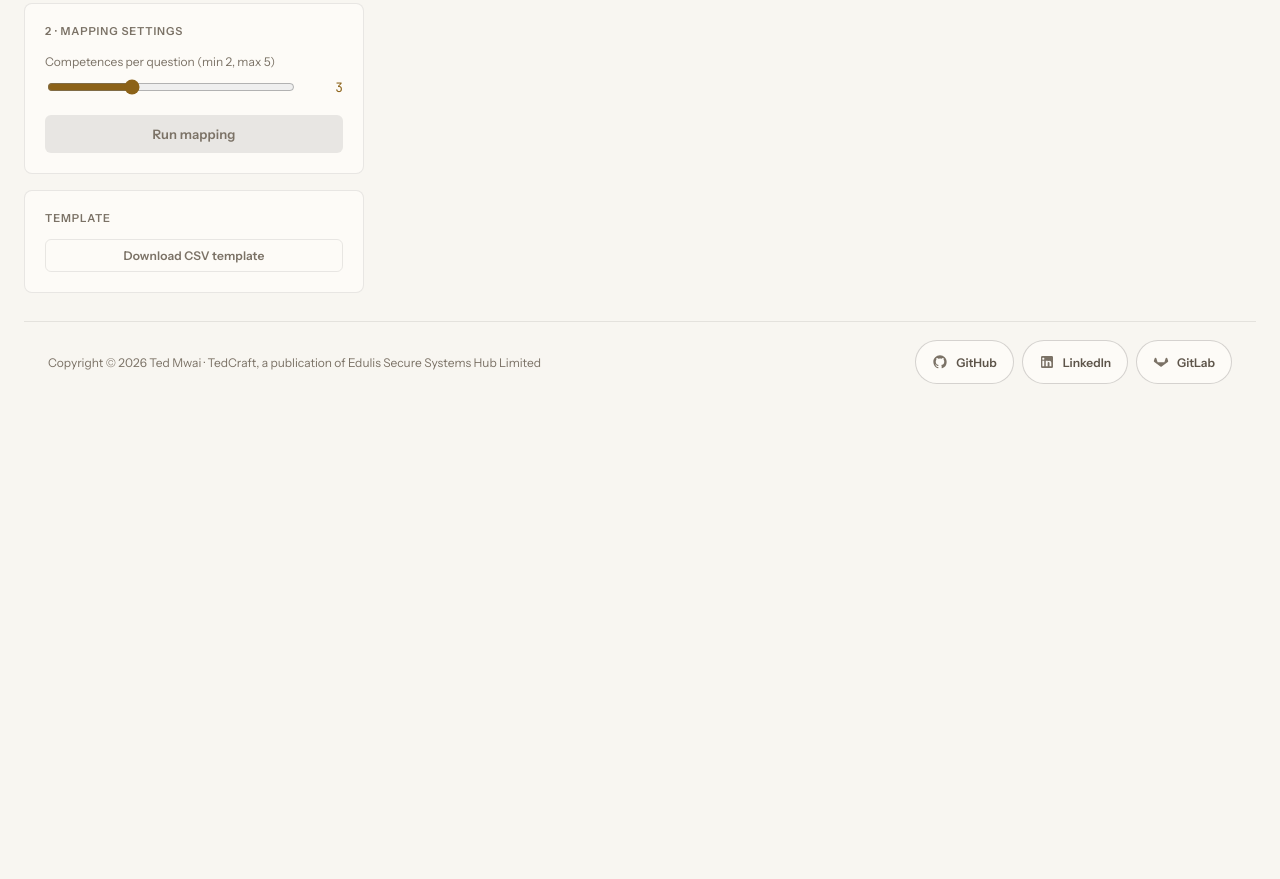
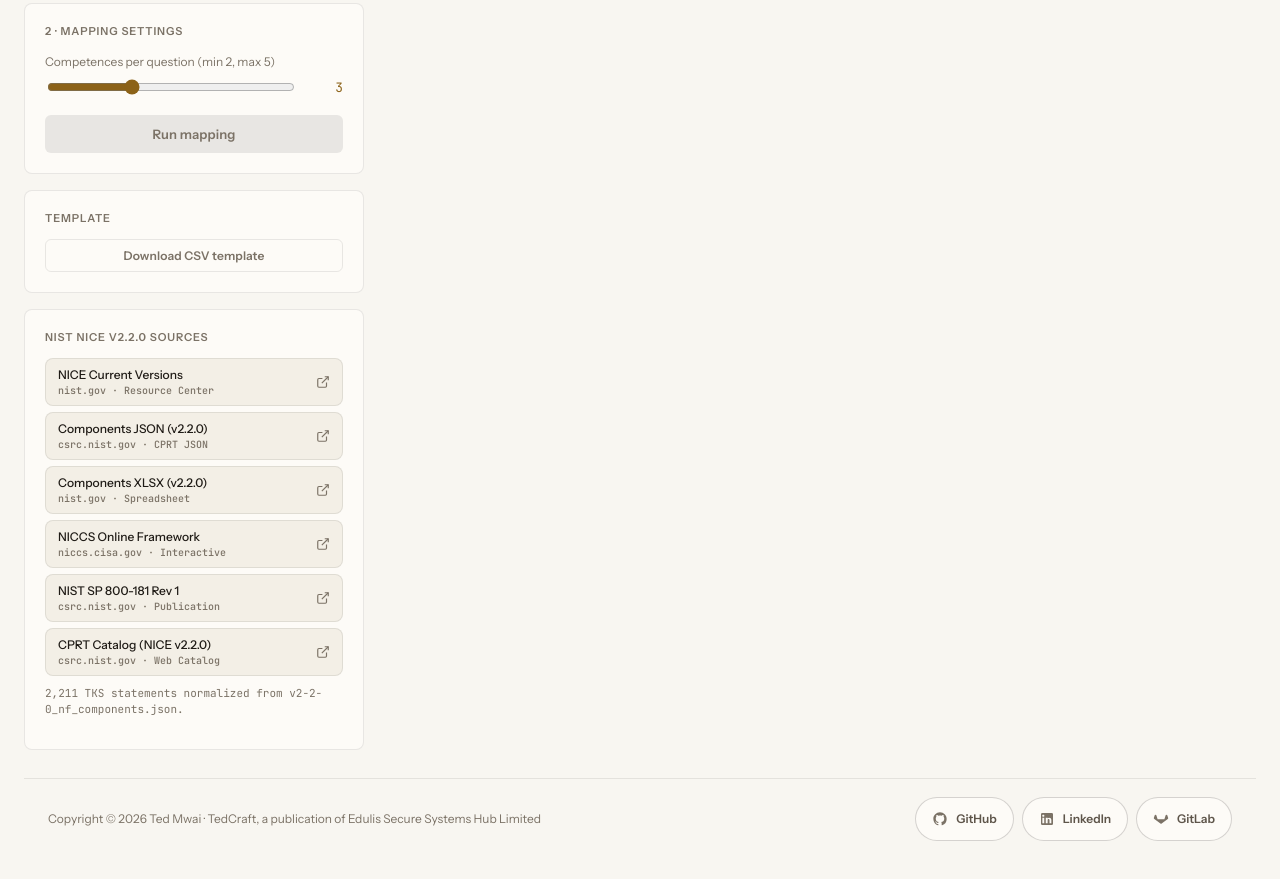
Before and after one commit to teddymwai/nice-framework-mapper, a plain HTML site: page index.html in a window 1280 px wide. Shown: the part 337-1216 px from the top of the page. Before the commit the page ends 800 px from the top, so only its background shows below. Drawn offline with nearby package versions, Linux system fonts and the light colour scheme.

Commit message:
feat(sources): add live NIST NICE v2.2.0 resource links and provenance
Why: Surface live links to NIST NICE Current Versions, CPRT v2-2-0_nf_components.json, NICE Components XLSX, CISA NICCS Online Framework, NIST SP 800-181 Rev 1, and NIST CPRT Catalog in the web UI, CLI JSON output, and README.

Trade-off: Emits framework_sources as an additive top-level key in nice_mapper.py JSON output while leaving CSV exports unchanged.

Touches: Operational Tools, Test Suites, UI & Dashboards, Docs & Trackers

```diff
--- a/index.html
+++ b/index.html
@@ -315,8 +315,59 @@ a.hig-capsule-link svg{
   visibility:visible;
   pointer-events:auto;
 }
+.source-list{
+  display:flex;
+  flex-direction:column;
+  gap:6px;
+}
+a.source-link{
+  display:flex;
+  align-items:center;
+  justify-content:space-between;
+  gap:10px;
+  min-height:44px;
+  padding:8px 12px;
+  border-radius:8px;
+  border:1px solid var(--line);
+  background:var(--surface-2);
+  color:var(--ink);
+  font-size:12px;
+  font-weight:500;
+  text-decoration:none;
+  transition:transform 120ms cubic-bezier(0.2, 0, 0, 1), border-color 150ms ease, color 150ms ease;
+}
+a.source-link:hover{
+  border-color:var(--amber);
+  color:var(--amber);
+}
+a.source-link:active{transform:scale(0.97);}
+a.source-link:focus-visible{
+  border-color:var(--amber);
+  box-shadow:0 0 0 1px var(--amber);
+  outline:none;
+}
+a.source-link .src-meta{
+  display:block;
+  font-family:var(--mono);
+  font-size:10px;
+  color:var(--ink-dim);
+  margin-top:2px;
+}
+a.source-link svg{
+  width:14px;
+  height:14px;
+  flex-shrink:0;
+  color:var(--ink-dim);
+}
+.provenance-note{
+  margin-top:10px;
+  font-family:var(--mono);
+  font-size:11px;
+  line-height:1.45;
+  color:var(--ink-dim);
+}
 @media (prefers-reduced-motion: reduce){
-  a.hig-capsule-link, #floating-tooltip{transition:none;}
+  a.hig-capsule-link, a.source-link, #floating-tooltip{transition:none;}
 }
 </style>
 </head>
@@ -503,6 +554,37 @@ function render(){
         <div class="panel">
           <h2>Template</h2>
           <button class="btn btn-ghost" id="templateBtn" style="width:100%;" data-tooltip="Download a sample CSV question template">Download CSV template</button>
+        </div>
+
+        <div class="panel">
+          <h2>NIST NICE v2.2.0 Sources</h2>
+          <nav class="source-list" aria-label="NIST NICE Framework official sources">
+            <a class="source-link" href="https://www.nist.gov/itl/applied-cybersecurity/nice/nice-framework-resource-center/nice-framework-current-versions" target="_blank" rel="noopener noreferrer" data-tooltip="Official NIST NICE Framework Current Versions hub">
+              <span>NICE Current Versions<span class="src-meta">nist.gov · Resource Center</span></span>
+              <svg viewBox="0 0 24 24" fill="none" stroke="currentColor" stroke-width="2" aria-hidden="true"><path d="M18 13v6a2 2 0 0 1-2 2H5a2 2 0 0 1-2-2V8a2 2 0 0 1 2-2h6"/><polyline points="15 3 21 3 21 9"/><line x1="10" y1="14" x2="21" y2="3"/></svg>
+            </a>
+            <a class="source-link" href="https://csrc.nist.gov/csrc/media/Projects/cprt/documents/nice/v2-2-0_nf_components.json" target="_blank" rel="noopener noreferrer" data-tooltip="Machine-readable CPRT NICE v2.2.0 components JSON">
+              <span>Components JSON (v2.2.0)<span class="src-meta">csrc.nist.gov · CPRT JSON</span></span>
+              <svg viewBox="0 0 24 24" fill="none" stroke="currentColor" stroke-width="2" aria-hidden="true"><path d="M18 13v6a2 2 0 0 1-2 2H5a2 2 0 0 1-2-2V8a2 2 0 0 1 2-2h6"/><polyline points="15 3 21 3 21 9"/><line x1="10" y1="14" x2="21" y2="3"/></svg>
+            </a>
+            <a class="source-link" href="https://www.nist.gov/document/nice-framework-components-v220" target="_blank" rel="noopener noreferrer" data-tooltip="Official NICE Framework v2.2.0 Components spreadsheet (XLSX)">
+              <span>Components XLSX (v2.2.0)<span class="src-meta">nist.gov · Spreadsheet</span></span>
+              <svg viewBox="0 0 24 24" fill="none" stroke="currentColor" stroke-width="2" aria-hidden="true"><path d="M18 13v6a2 2 0 0 1-2 2H5a2 2 0 0 1-2-2V8a2 2 0 0 1 2-2h6"/><polyline points="15 3 21 3 21 9"/><line x1="10" y1="14" x2="21" y2="3"/></svg>
+            </a>
+            <a class="source-link" href="https://niccs.cisa.gov/tools/nice-framework" target="_blank" rel="noopener noreferrer" data-tooltip="CISA NICCS interactive NICE Workforce Framework portal">
+              <span>NICCS Online Framework<span class="src-meta">niccs.cisa.gov · Interactive</span></span>
+              <svg viewBox="0 0 24 24" fill="none" stroke="currentColor" stroke-width="2" aria-hidden="true"><path d="M18 13v6a2 2 0 0 1-2 2H5a2 2 0 0 1-2-2V8a2 2 0 0 1 2-2h6"/><polyline points="15 3 21 3 21 9"/><line x1="10" y1="14" x2="21" y2="3"/></svg>
+            </a>
+            <a class="source-link" href="https://csrc.nist.gov/pubs/sp/800/181/r1/final" target="_blank" rel="noopener noreferrer" data-tooltip="NIST SP 800-181 Rev 1 canonical publication record">
+              <span>NIST SP 800-181 Rev 1<span class="src-meta">csrc.nist.gov · Publication</span></span>
+              <svg viewBox="0 0 24 24" fill="none" stroke="currentColor" stroke-width="2" aria-hidden="true"><path d="M18 13v6a2 2 0 0 1-2 2H5a2 2 0 0 1-2-2V8a2 2 0 0 1 2-2h6"/><polyline points="15 3 21 3 21 9"/><line x1="10" y1="14" x2="21" y2="3"/></svg>
+            </a>
+            <a class="source-link" href="https://csrc.nist.gov/projects/cprt/catalog#/cprt/framework/version/NICE_2_2_0/home" target="_blank" rel="noopener noreferrer" data-tooltip="NIST CPRT interactive NICE v2.2.0 catalog browser">
+              <span>CPRT Catalog (NICE v2.2.0)<span class="src-meta">csrc.nist.gov · Web Catalog</span></span>
+              <svg viewBox="0 0 24 24" fill="none" stroke="currentColor" stroke-width="2" aria-hidden="true"><path d="M18 13v6a2 2 0 0 1-2 2H5a2 2 0 0 1-2-2V8a2 2 0 0 1 2-2h6"/><polyline points="15 3 21 3 21 9"/><line x1="10" y1="14" x2="21" y2="3"/></svg>
+            </a>
+          </nav>
+          <p class="provenance-note">2,211 TKS statements normalized from v2-2-0_nf_components.json.</p>
         </div>
       </div>
 
```
Also changed, not shown: 4 other files.
